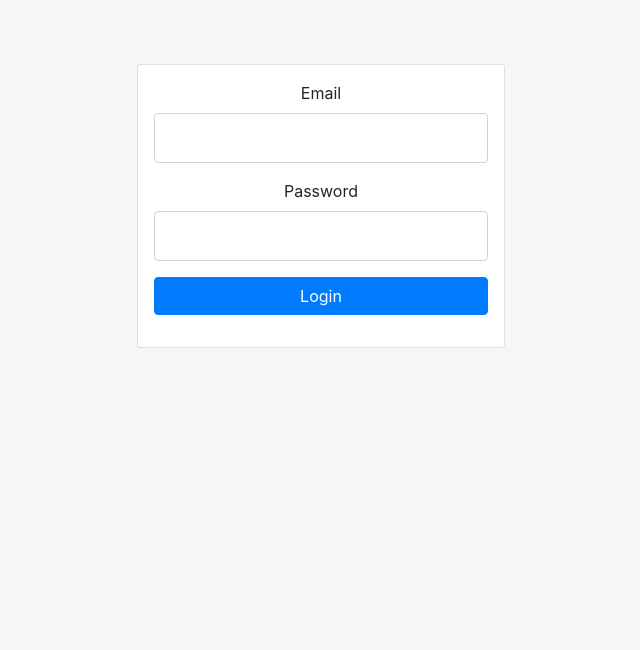
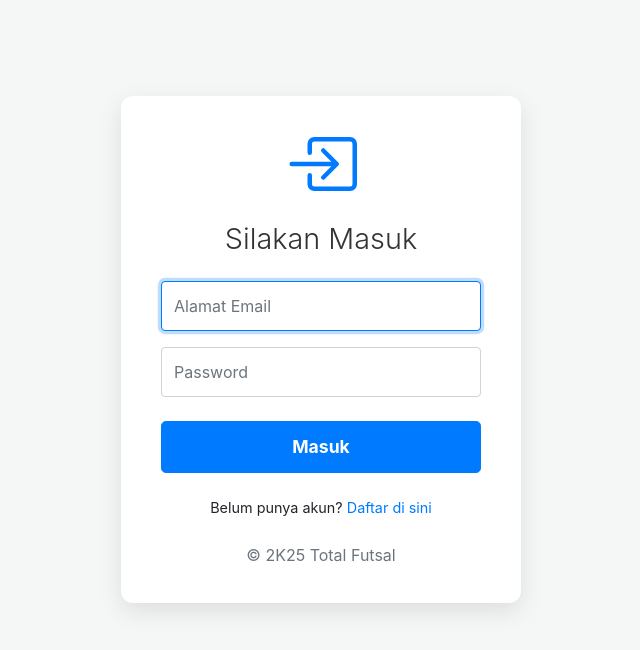
Before and after one commit to Tawonedan/Total-Futsal, a Django app: page /login/ in a window 1280 px wide. Shown: the part 56-706 px from the top of the page, without its empty margins (319-959 px from the left). Run offline with Django 5.2, Linux system fonts and the light colour scheme; some libraries are stand-ins or nearby versions.

Commit message:
Fix login page

```diff
--- a/administration/templates/administration/navbar.html
+++ b/administration/templates/administration/navbar.html
@@ -7,7 +7,7 @@
         </form>
         </div>
         <div class="col-4 text-center">
-          <a class="blog-header-logo text-dark" href="{% url 'admin_dashboard' %}"> Admin | {{ user.username }}</a>
+          <a class="blog-header-logo text-dark" href="{% url 'admin_dashboard' %}"> Admin | {{ user.Nama }}</a>
         </div>
         <div class="col-4 d-flex justify-content-end align-items-center">
           <a class="btn btn-outline-success" href="{% url 'admin_profile' %}">Profil</a>
--- a/pages/templates/pages/login.html
+++ b/pages/templates/pages/login.html
@@ -13,53 +13,42 @@
 </div>
 
   <main class="d-flex justify-content-center text-center p-3 mt-5">
-    <div class="card p-3" style="width: 23rem;">
 
-        <!-- <form method="post" action="{% url 'login' %}" class="form-signin">
+
+<div class="login-container">
+    <div class="login-card">
+        <form method="post" action="{% url 'login' %}" class="form-signin">
                 {% csrf_token %}
-          <h1 class="h3 mb-3 font-weight-normal">MASUK</h1>
+            <div class="text-center mb-4">
+                 <svg xmlns="http://www.w3.org/2000/svg" width="72" height="72" fill="currentColor" class="bi bi-box-arrow-in-right mb-3 text-primary" viewBox="0 0 16 16">
+                    <path fill-rule="evenodd" d="M6 3.5a.5.5 0 0 1 .5-.5h8a.5.5 0 0 1 .5.5v9a.5.5 0 0 1-.5.5h-8a.5.5 0 0 1-.5-.5v-2a.5.5 0 0 0-1 0v2A1.5 1.5 0 0 0 6.5 14h8a1.5 1.5 0 0 0 1.5-1.5v-9A1.5 1.5 0 0 0 14.5 2h-8A1.5 1.5 0 0 0 5 3.5v2a.5.5 0 0 0 1 0v-2z"/>
+                    <path fill-rule="evenodd" d="M11.854 8.354a.5.5 0 0 0 0-.708l-3-3a.5.5 0 1 0-.708.708L10.293 7.5H1.5a.5.5 0 0 0 0 1h8.793l-2.147 2.146a.5.5 0 0 0 .708.708l3-3z"/>
+                </svg>
+                <h1 class="form-signin-heading">Silakan Masuk</h1>
+            </div>
 
-          <input type="email" id="inputEmail" class="form-control" placeholder="Email address" required autofocus="" name="email">
+            <div class="alert-container-login">
+            </div>
 
-          <input type="password"  class="form-control" placeholder="Password" required name="password">
-          <div class="mb-3">
-            <p>belum punya akun?<a href="{% url 'register' %}">  Daftar</a></p>
+            <div class="form-group">
+                <input type="email" name="{{ form.username.name }}" id="{{ form.username.id_for_label }}" {% if form.username.value %} value="{{ form.username.value }}"{% endif %} class="form-control" placeholder="Alamat Email" required autofocus name="email">
             </div>
-          <button class="btn btn-lg btn-primary btn-block" type="submit" value="submit" name="login" style="width: 20rem;">Sign in</button>
-        </form> -->
 
-<form method="post" action="{% url 'login' %}" novalidate>
-    {% csrf_token %}
             <div class="form-group">
-		<label for="{{ form.username.id_for_label }}">{{ form.username.label }}</label>
-        <input type="text" name="{{ form.username.name }}" id="{{ form.username.id_for_label }}"
-               {% if form.username.value %}value="{{ form.username.value }}"{% endif %}
-               class="form-control {% if form.is_bound %}{% if form.username.errors %}is-invalid{% else %}is-valid{% endif %}{% endif %}"
-               {% if form.username.field.required %}required{% endif %}>
-        {% if form.username.errors %}
-            {% for error in form.username.errors %}
-                <div class="invalid-feedback">
-                    {{ error }}
+                <input type="password" name="{{ form.password.name }}" id="{{ form.password.id_for_label }}" class="form-control" placeholder="Password" required name="password">
             </div>
-            {% endfor %}
-        {% endif %}
-	</div> <div class="form-group">
-		<label for="{{ form.password.id_for_label }}">{{ form.password.label }}</label>
-	    <input type="password" name="{{ form.password.name }}" id="{{ form.password.id_for_label }}"
-               class="form-control {% if form.is_bound %}{% if form.password.errors %}is-invalid{% else %}is-valid{% endif %}{% endif %}"
-               {% if form.password.field.required %}required{% endif %}>
-        {% if form.password.errors %}
-            {% for error in form.password.errors %}
-                <div class="invalid-feedback">
-                    {{ error }}
+
+            <div class="form-group">
+                <input type="hidden" name="next" value="{{ next }}">
+            <button class="btn btn-lg btn-primary btn-block btn-login" type="submit" name="login">Masuk</button>
             </div>
-            {% endfor %}
-        {% endif %}
-	</div> <div class="form-group">
-        <input type="hidden" name="next" value="{{ next }}">
-        <button type="submit" class="btn btn-primary btn-block"> Login  </button>
+
+            <p class="text-center register-link">
+                Belum punya akun? <a href="register.php">Daftar di sini</a>
+            </p>
+            <p class="mt-4 mb-1 text-muted text-center">&copy; 2K25  Total Futsal</p>
+        </form>
     </div>
-</form>
 </div>
 
   </main>
@@ -139,6 +128,46 @@
             max-width: 400px;
             margin: 0 auto 1rem auto;
         }
+        .login-container {
+            display: flex;
+            align-items: center;
+            justify-content: center;
+            flex-grow: 1;
+            padding: 2rem 0;
+        }
+        .login-card {
+            width: 100%;
+            max-width: 400px;
+            padding: 2rem 2.5rem;
+            border-radius: .75rem;
+            box-shadow: 0 0.5rem 1.5rem rgba(0,0,0,0.1);
+            background-color: #fff;
+        }
+        .login-card .form-signin-heading {
+            font-weight: 300;
+            margin-bottom: 1.5rem;
+            font-size: 1.8rem;
+            color: #333;
+        }
+        .form-control {
+            position: relative;
+            box-sizing: border-box;
+            height: auto;
+            padding: 12px;
+            font-size: 16px;
+            margin-bottom: 10px;
+        }
+        .form-control:focus {
+            z-index: 2;
+            border-color: #007bff;
+            box-shadow: 0 0 0 0.2rem rgba(0,123,255,.25);
+        }
+        .btn-login {
+            font-size: 1.1rem;
+            font-weight: bold;
+            padding: 0.75rem;
+            margin-top: 1.5rem;
+        }
     </style>
 
 
```
Lines whose indentation alone changed are shown as unchanged.
